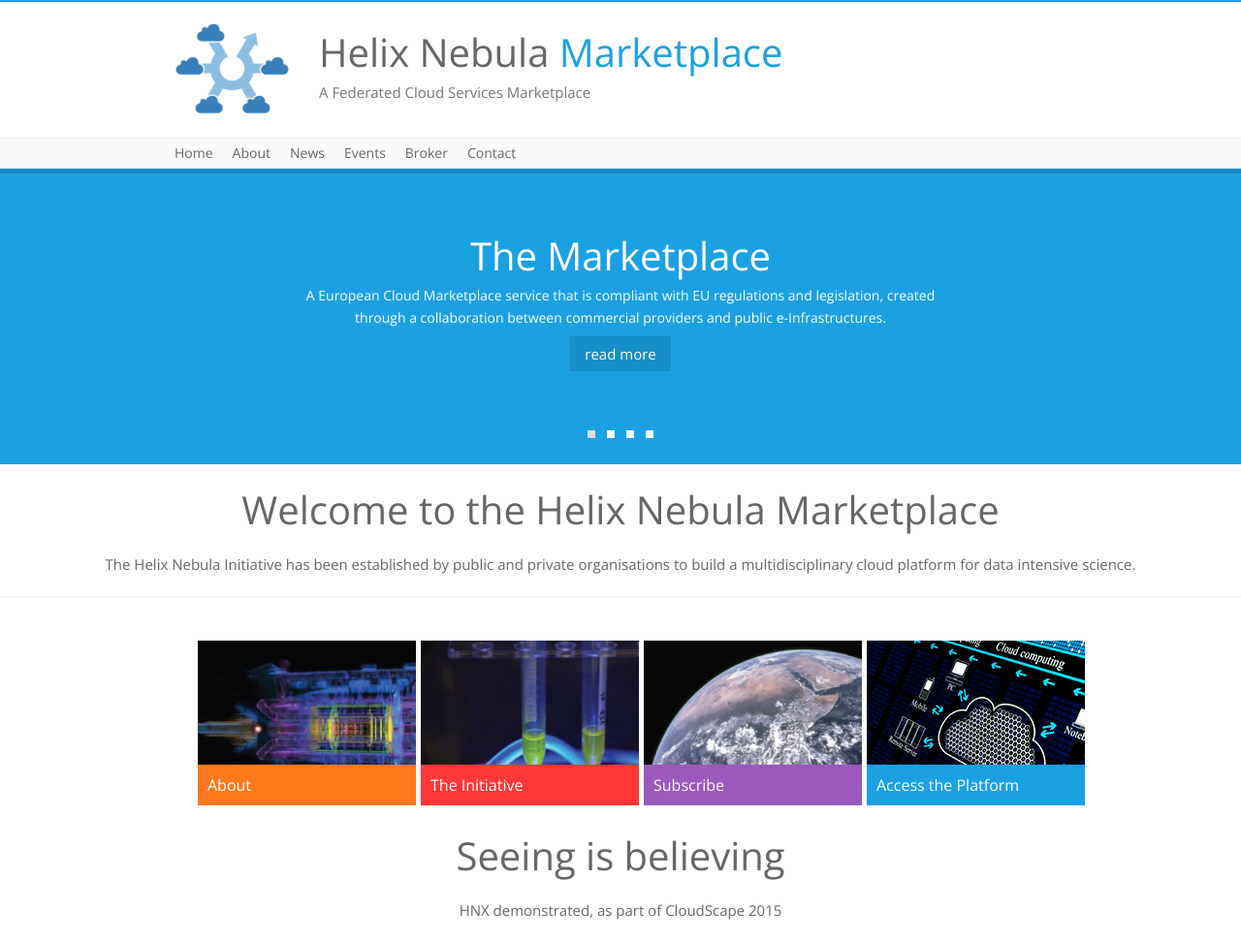
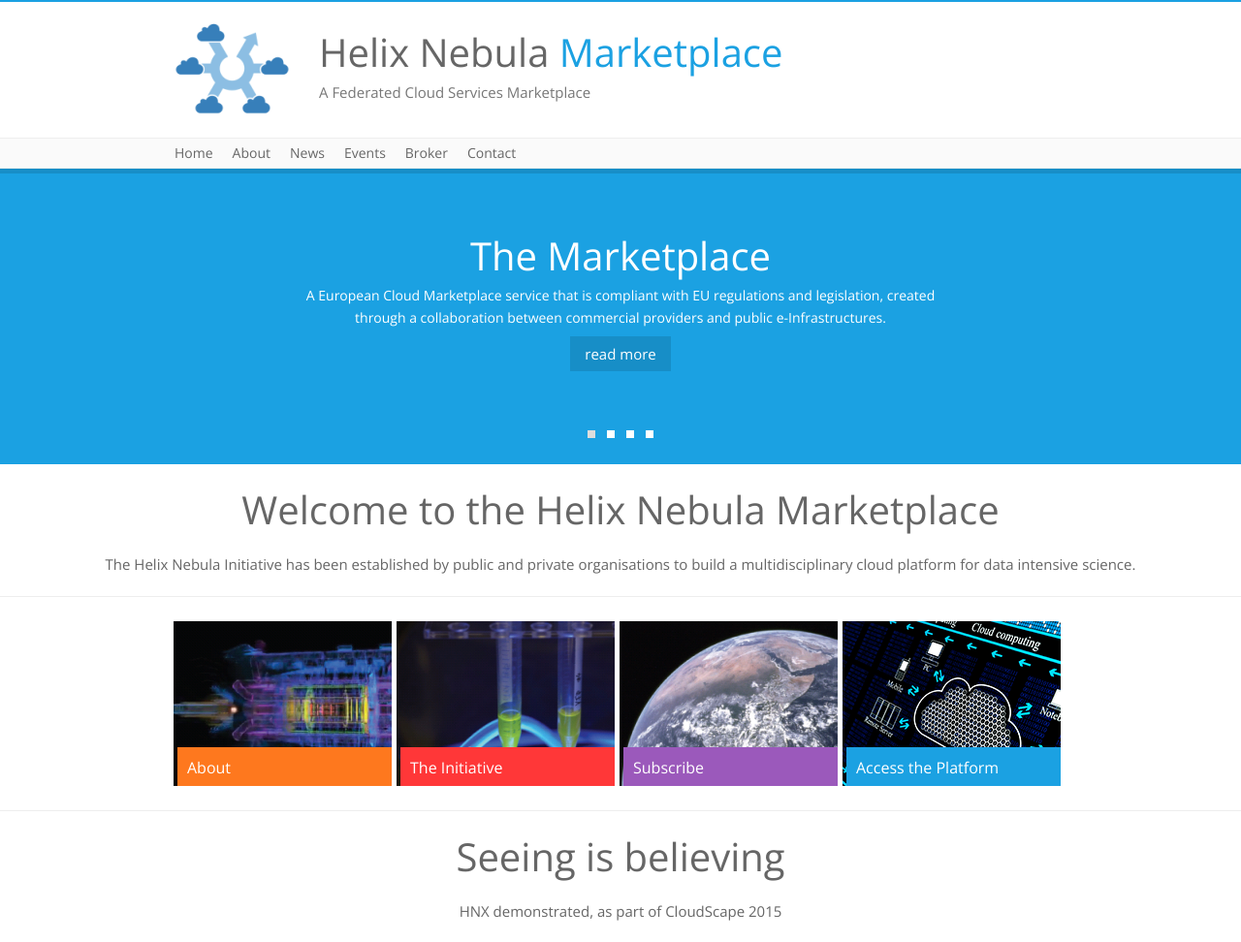
Before and after one commit to hnx/hnx.github.com, a Jekyll site: the page built from index.html, in a window 1280 px wide. Shown: the top 972 px of the page at 97% size. Built offline with Jekyll 4.4.1, drawn with Linux system fonts in a browser that asks for light colours; the list of posts is cut into pages by our own code; grey boxes are pictures that could not be loaded.

Commit message:
Convert hero section to bootstrap grid system

```diff
--- a/_includes/footer.html
+++ b/_includes/footer.html
@@ -4,7 +4,6 @@
         <div class="row">
             <div class="col-md-12">
                 <center>
-                  <p>Copyright &copy; 2015 Helix Nebula Marketplace. All rights reserved.</p>
                   <p>Managed and operated by <a href="http://sixsq.com">SixSq</a></p>
                 </center>
             </div>
--- a/_includes/hero.html
+++ b/_includes/hero.html
@@ -15,27 +15,23 @@
 <!-- Hero Ends -->
 
 <div class="container">
-    <div class="row">
-        <div class="col-md-16">
-
-            <div class="bor"></div>
+    <div class="row hover-block">
 
             <!-- Image blocks starts -->
-            <ul class="hover-block">
-
-                <li>
+            <div class="col-md-3 col-sm-6 col-xs-12">
                     <a href="aboutus.html">
                         <!-- Image -->
                         <img src="img/hn_pic1.png" alt=""/>
                         <!-- Content with background color Class -->
                         <div class="hover-content b-orange">
                             <h6>About</h6>
-                            Learn about the Helix Nebula Marketplace.</div>
+                            <p>Learn about the Helix Nebula Marketplace.</p>
+                        </div>
                     </a>
-                </li>
+                </div>
 
 
-                <li>
+                <div class="col-md-3 col-sm-6 col-xs-12">
                     <a href="http://www.helix-nebula.eu/" target="_blank">
                         <img src="img/hn_pic2.png" alt=""/>
 
@@ -44,9 +40,9 @@
                             Learn about the public-private initiative to build a cloud platform for data intensive science.
                         </div>
                     </a>
-                </li>
+                </div>
 
-                <li>
+                <div class="col-md-3 col-sm-6 col-xs-12">
                     <a href="contact.html">
                         <img src="img/hn_pic3.png" alt=""/>
 
@@ -54,10 +50,9 @@
                             <h6>Subscribe</h6>
                             Register for Helix Nebula Marketplace updates and membership.</div>
                     </a>
-                </li>
+                </div>
 
-
-                <li>
+                <div class="col-md-3 col-sm-6 col-xs-12">
                     <a href="http://bb1.hnx.helix-nebula.eu">
                         <img src="img/hn_pic4.png" alt=""/>
 
@@ -66,15 +61,17 @@
                             You have your cloud credentials? Access the federated broker and start using the cloud.
                         </div>
                     </a>
-                </li>
+                </div>
             </ul>
 
-            <div class="clearfix"></div>
+<!--            <div class="clearfix"></div> -->
             <!-- Image blocks ends -->
         </div>
     </div>
 </div>
 <p/>
+
+<hr/>
 
 <div class="container center">
 
--- a/_includes/social.html
+++ b/_includes/social.html
@@ -2,8 +2,8 @@
 <div class="social-links">
     <div class="container">
         <div class="row">
-            <div class="col-md-12">
-                <p class="big">
+            <div class="col-md-12 center">
+                Copyright © 2015 Helix Nebula Marketplace. All rights reserved.
             </div>
         </div>
     </div>
--- a/_includes/top.html
+++ b/_includes/top.html
@@ -3,7 +3,9 @@
     <div class="container">
         <div class="row">
             <div class="logo">
-                <a href="/index.html"><img class="pull-left logo-remove" src="/img/HNX_4.png"></img></a>
+                <a href="/index.html">
+                  <img class="pull-left logo-remove" src="/img/HNX_4.png"></img>
+                </a>
             </div>
             <div class="title-text">
                 <h1 class="main-header"><a href="index.html">Helix Nebula <span class="color">Marketplace</span></a></h1>
--- a/css/style.css
+++ b/css/style.css
@@ -1457,7 +1457,7 @@
 
 /* Image blocks */
 
-ul.hover-block li{
+.hover-block div {
 	list-style:none;
 	float:left;
 	width:222px;
@@ -1466,7 +1466,7 @@
 	margin: 5px 4px;
 }
 
-ul.hover-block li a {
+.hover-block div a {
 	display: block;
 	position: relative;
 	overflow: hidden;
@@ -1475,11 +1475,11 @@
 	color: #000;
 }
 
-ul.hover-block li a {
+.hover-block div a {
 	text-decoration: none;
 }
 
-ul.hover-block li .hover-content{
+.hover-block div .hover-content {
 	position: absolute;
 	z-index: 1000;
 	height: 170px;
@@ -1489,11 +1489,11 @@
 	cursor: pointer;
 }
 
-ul.hover-block li .hover-content h6{
-	color: #fff;
-}
-
-ul.hover-block li img {
+.hover-block div .hover-content h6 {
+	color: #fff;
+}
+
+.hover-block div img {
 	position: absolute;
 	top: 0;
 	left: 0;
--- a/js/custom.js
+++ b/js/custom.js
@@ -57,8 +57,8 @@
 /* Image block effects */
 
 $(function() {
-      $('ul.hover-block li').hover(function(){
-        $(this).find('.hover-content').animate({top:'-3px'},{queue:false,duration:500});
+      $('.hover-block div').hover(function(){
+        $(this).find('.hover-content').animate({top:'-5px'},{queue:false,duration:500});
       }, function(){
         $(this).find('.hover-content').animate({top:'125px'},{queue:false,duration:500});
       });
```
